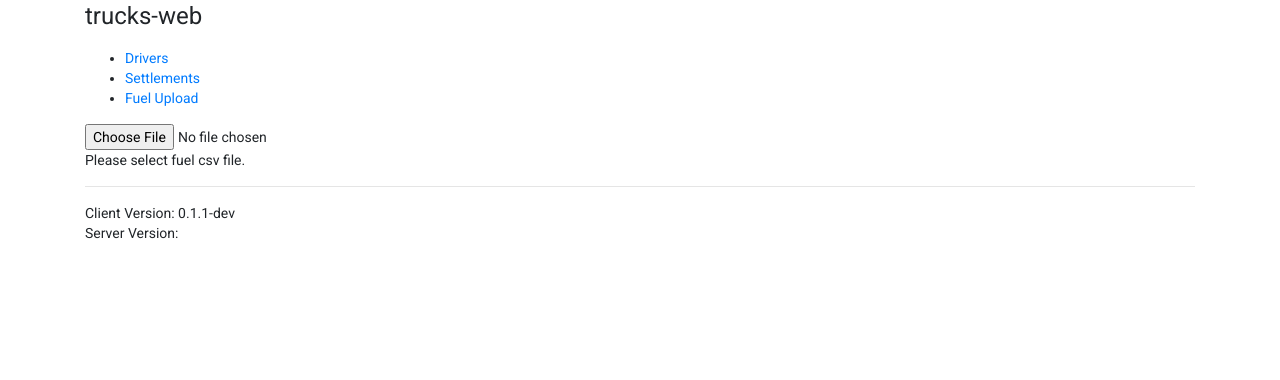
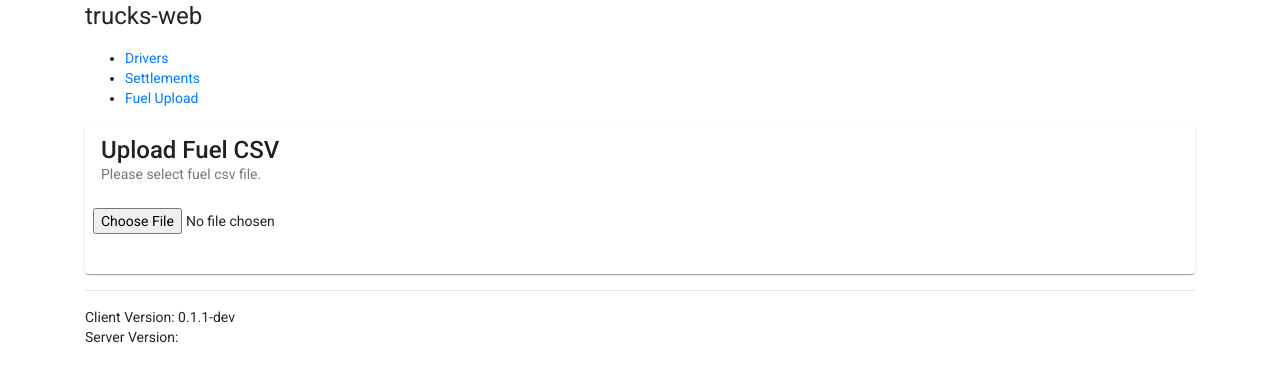
Before and after one commit to delormej/trucks.v2-web, an Angular app: page /fuel-upload in a window 1280 px wide. Shown: the top 380 px of the page. Built offline with nearby package versions, Linux system fonts and the light colour scheme; no server answers.

Commit message:
Showing progress bar.

```diff
--- a/src/app/fuel-upload/fuel-upload.component.html
+++ b/src/app/fuel-upload/fuel-upload.component.html
@@ -1,10 +1,12 @@
-<input type="file" class="file-input"
-       (change)="onFileSelected($event)" #fileUpload>
+<mat-card>
+   <mat-card-title>Upload Fuel CSV</mat-card-title>
+   <mat-card-subtitle>{{fileName || "Please select fuel csv file."}}</mat-card-subtitle>
+   <mat-card-actions>
+     <input [hidden]="saved" type="file" class="file-input"
+        (change)="onFileSelected($event)" #fileUpload>
+   </mat-card-actions>
+   <mat-progress-bar [hidden]="!saving && !saved" [mode]="uploadProgress" value="100"></mat-progress-bar>
 
-<div class="file-upload" *ngIf="message === ''">
-
-   {{fileName || "Please select fuel csv  file."}}
-
-</div>
+ </mat-card>
 
 <app-fuel *ngIf="fuel != null && fuel.length > 0" [fuel]="fuel"></app-fuel>
--- a/src/app/fuel-upload/fuel-upload.component.ts
+++ b/src/app/fuel-upload/fuel-upload.component.ts
@@ -1,5 +1,6 @@
-import { HttpClient } from '@angular/common/http';
 import { Component } from '@angular/core';
+import { ProgressBarMode } from '@angular/material/progress-bar';
+import { MatSnackBar } from '@angular/material/snack-bar';
 import { FuelCharge, SettlementsService } from '../settlements.service';
 
 @Component({
@@ -11,23 +12,37 @@ export class FuelUploadComponent {
   fileName = '';
   message = '';
   fuel!: FuelCharge[];
+  saved: boolean = false;
+  saving: boolean = false;
+  uploadProgress: ProgressBarMode = "determinate";
 
   constructor(
+    private snack: MatSnackBar,
     private settlementsService: SettlementsService) {}
+
+  showError(error: Error, message: string) {
+    this.snack.open(message, 'CLOSE', { panelClass: 'errorSnack' } );
+    console.log(error);
+  }
 
   onFileSelected(event: any) {
     const file:File = event.target.files[0];
 
     if (file) {
         this.fileName = file.name;
+        this.saving = true;
 
         const formData = new FormData();
         formData.append("fuelCsv", file);
 
         this.settlementsService.saveFuelCsv(formData)
           .subscribe({
-            next: (fuel) => this.fuel = fuel,
-            error: (error) => console.log(error)
+            next: (fuel) => {
+              this.fuel = fuel;
+              this.saved = true;
+              this.snack.open("Succesfully saved fuel.", "CLOSE");
+            },
+            error: (error) => this.showError(error, "Error saving CSV.")
           });
     }
   }
```
Also changed, not shown: src/app/fuel/fuel.component.ts (+12 -0 lines).
